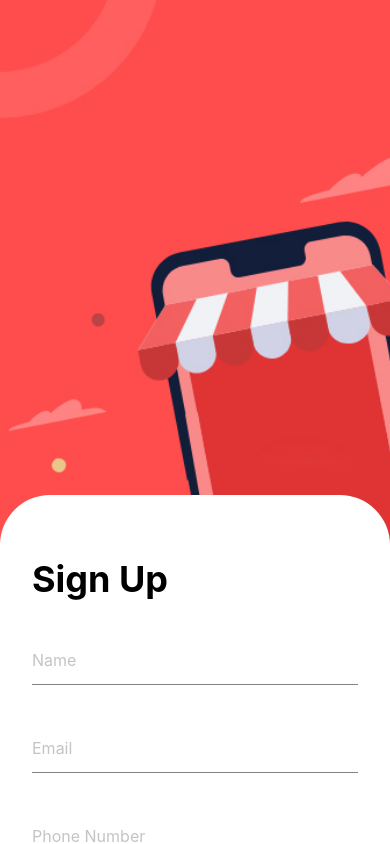
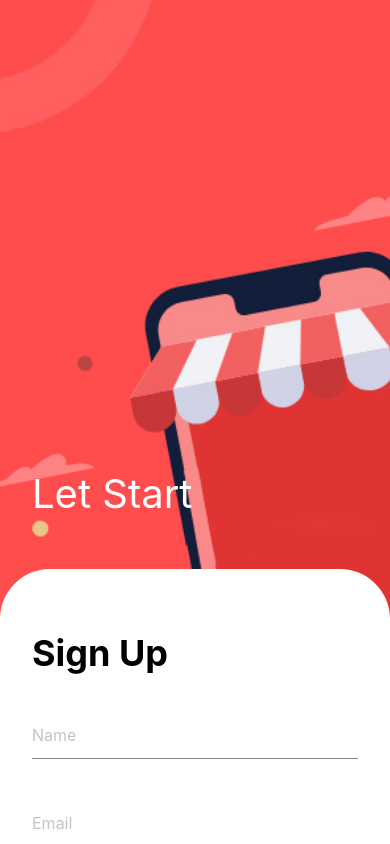
Before and after one commit to doujo/MarketPlace, a React Native app: screen / in a window 390 px wide. Shown: the top 844 px of the page. Built offline with nearby package versions, Linux system fonts and the light colour scheme.

Commit message:
update register screen styling

```diff
--- a/src/pages/RegisterScreen/index.js
+++ b/src/pages/RegisterScreen/index.js
@@ -18,6 +18,9 @@ export const RegisterScreen = () => {
 				source={backgroundImage}
 				style={styles.backgroundContainer}/>
 			<View style={styles.loginCardContainer}>
+				<Text style={styles.screenTitle}>
+				  Let Start
+				</Text>
 				<View style={styles.cardContainer}>
 					<Text style={styles.textTitle}>Sign Up</Text>
 				</View>
--- a/src/pages/RegisterScreen/style.js
+++ b/src/pages/RegisterScreen/style.js
@@ -12,12 +12,19 @@ export const styles = StyleSheet.create({
 		alignItems: 'flex-end'
 	},
 	backgroundContainer: {
-		flex: 1,
+		flex: 2,
 		alignSelf: 'start',
     width: '100%',
   },
+	screenTitle: {
+		position: 'absolute',
+		fontSize: 40,
+		fontWeight: 400,
+		color: '#fff',
+		top: -100
+	},
 	loginCardContainer: {
-		flex: 6,
+		flex: 5,
 		alignSelf: 'end',
 		top: -48,
 		width: '100%',
```
